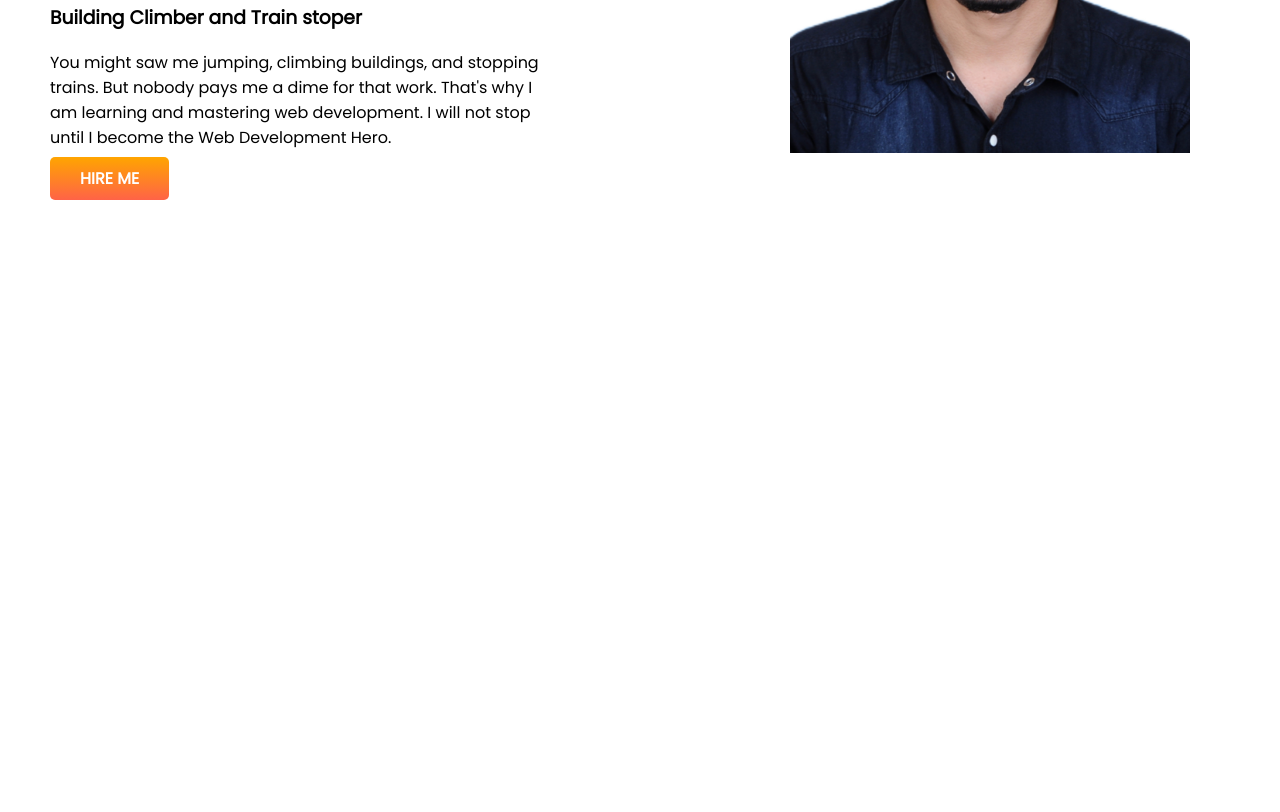
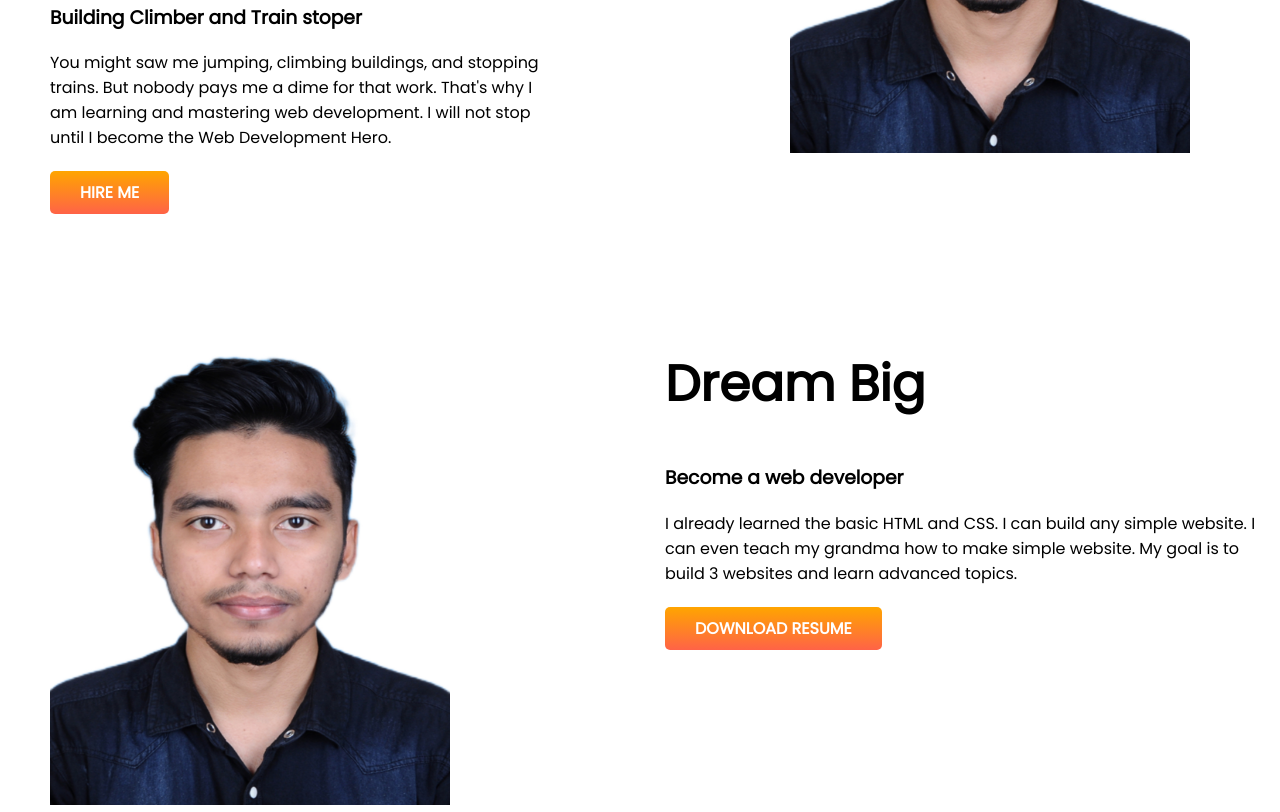
Before and after one commit to maruf-hossain-munna/developer-portfolio, a plain HTML site: page index.html in a window 1280 px wide. Shown: the part 347-1159 px from the top of the page. Before the commit the page ends 800 px from the top, so only its background shows below. Drawn offline with Linux system fonts and the light colour scheme.

Commit message:
bal added

```diff
--- a/index.html
+++ b/index.html
@@ -31,5 +31,24 @@
             <img src="images/munna.jpg" alt="">
         </div>
     </section>
+
+    <section class="drm-big">
+
+        <div class="left-drm">
+            <img src="images/munna.jpg" alt="">
+
+        </div>
+
+        <div class="right-drm">
+            <h1> Dream Big </h1>
+            <h3> Become a web developer </h3>
+            <p> I already learned the basic HTML and CSS. I can build any simple website. I can even teach my grandma how to make simple
+            website. My goal is to build 3 websites and learn advanced topics. </p>
+
+            <a class="hire" href=" #" target="_blank"> DOWNLOAD RESUME </a>
+
+        </div>
+
+    </section>
 </body>
 </html>
--- a/style.css
+++ b/style.css
@@ -17,6 +17,10 @@ h3{
 
 }
 p{
+    margin-bottom: 30px;
+
+}
+a{
 
 }
 
@@ -28,9 +32,11 @@ p{
     background-image: linear-gradient( orange , tomato );
     color: white;
     padding: 10px 30px;
+
     border: none;
     font: 20px;
    border-radius: 5px;
+
 
 
 }
@@ -51,5 +57,22 @@ p{
     height: 500px;
 
 }
- .top-banner{
+.top-banner{
  }
+
+.drm-big{
+    margin-top: 100px;
+}
+.left-drm{
+    width: 50%;
+    padding-left: 50px;
+ }
+ .left-drm img{
+    width: 400px;
+     height: 500px;
+ }
+
+.right-drm{
+    width: 50%;
+
+}
```
